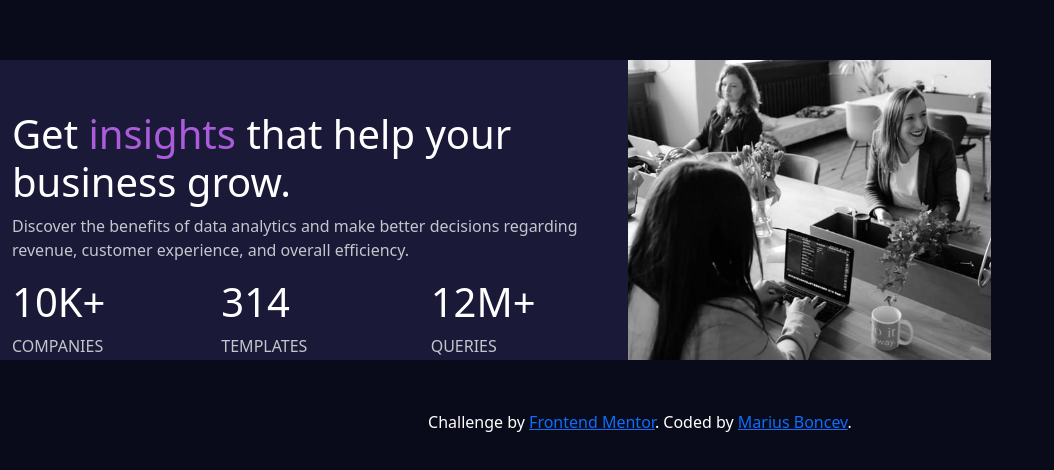
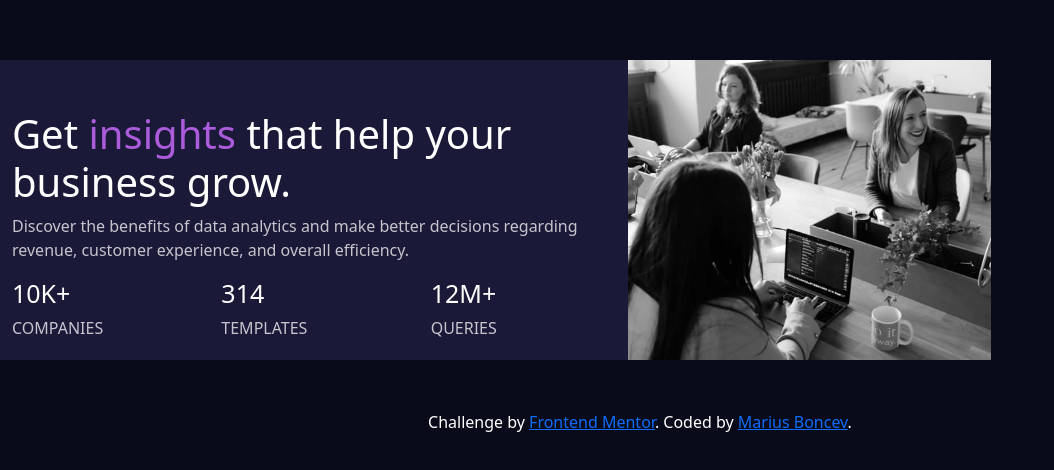
Before and after one commit to mariusboncev1/Stats-preview-card-component, a plain HTML site: page My-solution-(code)/index.html in a window 1280 px wide. Shown: the part 110-580 px from the top of the page, without its empty margins (0-1054 px from the left). Drawn offline with nearby package versions, Linux system fonts and the light colour scheme.

Commit message:
9.50 pm, 13/3/2023

```diff
--- a/My-solution-(code)/css/index.css
+++ b/My-solution-(code)/css/index.css
@@ -9,7 +9,8 @@ body {
     position: relative;
     text-align: center;
     height: 170px;
-
+    display: flex;
+    justify-content: center;
 }
 
 .container {
@@ -17,10 +18,9 @@ body {
     width: 100px;
     height: 300px;
     padding: 50px;
-    margin: auto;
 }
 
-.h1-shit {
+.h1-main {
     color: hsl(0, 0%, 100%);
 }
 
@@ -30,6 +30,11 @@ body {
 
 p {
     color: hsla(0, 0%, 100%, 0.75);
+}
+
+.h1-second {
+    color: hsl(0, 0%, 100%);
+    font-size: 25px;
 }
 
 .image {
--- a/My-solution-(code)/index.html
+++ b/My-solution-(code)/index.html
@@ -16,24 +16,25 @@
 
 
     <div class="row align-items-center">
-        <div class="container-fluid text-center"></div>
+        <div class="container-fluid"></div>
         <div class="col">
             <div class="container">
-                <h1 class="h1-shit">Get <span class="violet-text">insights</span> that help your business grow.</h1>
+                <h1 class="h1-main">Get <span class="violet-text">insights</span> that help your business grow.</h1>
                 <p>Discover the benefits of data analytics and make better decisions regarding revenue, customer
                     experience, and overall efficiency.</p>
                 <div class="row">
                     <div class="col">
-                        <h1 class="h1-shit">10K+</h1>
+                        <h1 class="h1-second">10K+</h1>
                         <p>COMPANIES</p>
                     </div>
+
                     <div class="col">
-                        <h1 class="h1-shit">314</h1>
+                        <h1 class="h1-second">314</h1>
                         <p>TEMPLATES</p>
                     </div>
 
                     <div class="col">
-                        <h1 class="h1-shit">12M+</h1>
+                        <h1 class="h1-second">12M+</h1>
                         <p>QUERIES</p>
                     </div>
                 </div>
```
